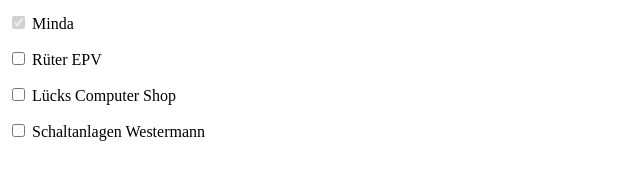
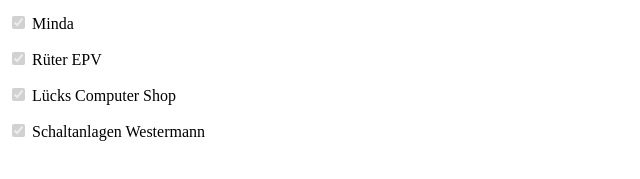
Before and after one commit to andrebell/andrebell-timo-internet, a plain HTML site: page index.html in a window 1280 px wide. Shown: the part 279-458 px from the top of the page, 0-640 px from the left. Drawn offline with Linux system fonts and the light colour scheme.

Commit message:
Update index.html

```diff
--- a/index.html
+++ b/index.html
@@ -28,9 +28,9 @@
         <p><input type="checkbox" id="follmann" name="Follmann" disabled onclick="" checked /> Follmann</p>
         <p><input type="checkbox" id="rk" name="RK" onclick="" checked disabled /> RK Rose & Krieger</p>
         <p><input type="checkbox" id="minda" name="Minda" onclick="" checked disabled /> Minda</p>
-        <p><input type="checkbox" id="epv" name="EPV" onclick="bewerbung()" /> Rüter EPV</p>
-        <p><input type="checkbox" id="shop" name="Shop" onclick="bewerbung()" /> Lücks Computer Shop</p>
-        <p><input type="checkbox" id="westermann" name="Westermann" onclick="bewerbung()" /> Schaltanlagen Westermann</p>
+        <p><input type="checkbox" id="epv" name="EPV" onclick="" checked disabled /> Rüter EPV</p>
+        <p><input type="checkbox" id="shop" name="Shop" onclick="" checked disabled /> Lücks Computer Shop</p>
+        <p><input type="checkbox" id="westermann" name="Westermann" onclick="" checked disabled /> Schaltanlagen Westermann</p>
     </div>
 
     <script>
```
